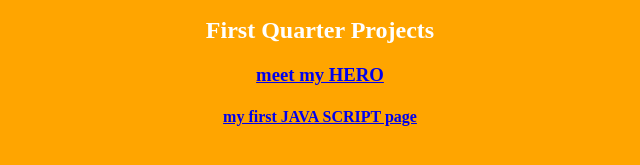
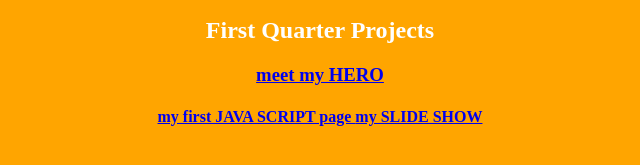
Before and after one commit to p3Crabbe22/myWebSite, a plain HTML site: page index.html in a window 1280 px wide. Shown: the part 369-534 px from the top of the page, without its empty margins (320-960 px from the left). Drawn offline with Linux system fonts and the light colour scheme.

Commit message:
Add files via upload

```diff
--- a/index.html
+++ b/index.html
@@ -17,7 +17,7 @@
     <a href="hero.html"> meet my HERO </a>
    <h4>
     <a href="jsTester.html"> my first JAVA SCRIPT page </a>
-
+    <a href="slideshow.html"> my SLIDE SHOW </a>
     <br/>
     <br/>
 
```
